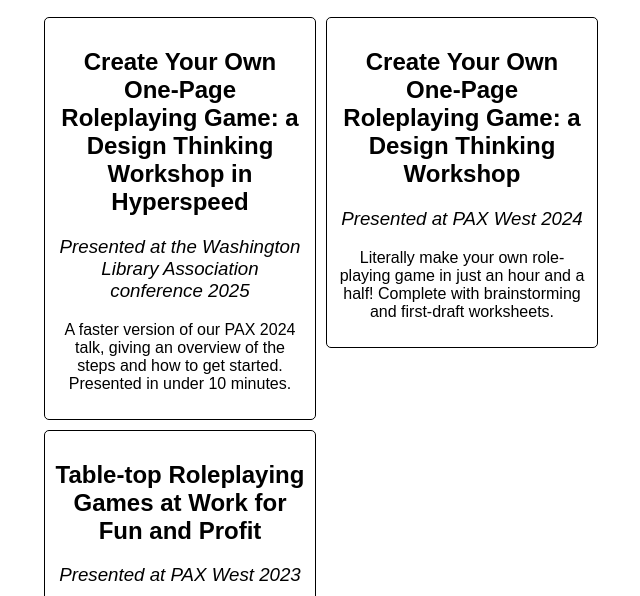
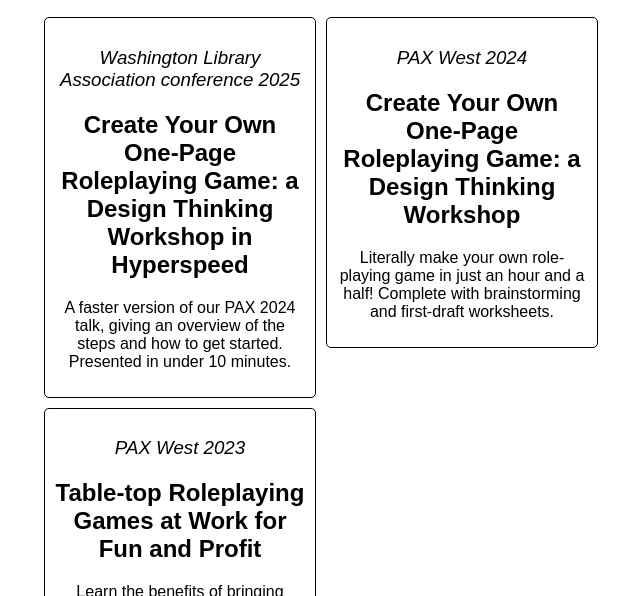
Before and after one commit to Microsoft-Storytellers-Guild/presentations, a plain HTML site: page index.html in a window 1280 px wide. Shown: the part 356-952 px from the top of the page, without its empty margins (296-936 px from the left). Drawn offline with Linux system fonts and the light colour scheme; a web font is replaced by a local one.

```diff
--- a/index.html
+++ b/index.html
@@ -25,8 +25,9 @@
 
   <a href="https://github.com/Microsoft-Storytellers-Guild/presentations/tree/main/10%20minute%20Create%20your%20own%20one-page%20RPG%20-%20Washington%20Library%20Association%20Conference%202025">
     <div class="card">
-          <h2>Create Your Own One-Page Roleplaying Game: a Design Thinking Workshop in Hyperspeed</h2>
-          <h3>Presented at the Washington Library Association conference 2025</h3>
+          <h3>Washington Library Association conference 2025</h3>
+      <h2>Create Your Own One-Page Roleplaying Game: a Design Thinking Workshop in Hyperspeed</h2>
+
           <p>A faster version of our PAX 2024 talk, giving an overview of the steps and how to get started. Presented in under 10 minutes.</p>
         </div>
     </a>
@@ -35,8 +36,9 @@
 
   <a href="https://github.com/Microsoft-Storytellers-Guild/presentations/tree/main/Create%20your%20own%20one-page%20RPG%20-%20PAX%20West%202024">
 <div class="card">
-      <h2>Create Your Own One-Page Roleplaying Game: a Design Thinking Workshop</h2>
-      <h3>Presented at PAX West 2024</h3>
+      <h3>PAX West 2024</h3>
+  <h2>Create Your Own One-Page Roleplaying Game: a Design Thinking Workshop</h2>
+
       <p>Literally make your own role-playing game in just an hour and a half! Complete with brainstorming and first-draft worksheets.</p>
     </div>
 </a>
@@ -44,33 +46,25 @@
 
 <a href="https://github.com/Microsoft-Storytellers-Guild/presentations/tree/main/Table-top%20roleplaying%20games%20at%20work%20-%20PAX%20West%202023">
 <div class="card">
-      <h2>Table-top Roleplaying Games at Work for Fun and Profit</h2>
-      <h3>Presented at PAX West 2023</h3>
+      <h3>PAX West 2023</h3>
+  <h2>Table-top Roleplaying Games at Work for Fun and Profit</h2>
+
       <p>Learn the benefits of bringing tabletop roleplaying games to your workplace, and how we did it at Microsoft.</p>
     </div>
 </a>
 
 </div>
 
-
-
-
-
-
 <hr>
-
-
-
-
-
 
 
 
 <h2 class="header-H2">Worksheets</h2>
 <div class="cards-wrapper">
 
-  <a href="https://github.com/Microsoft-Storytellers-Guild/presentations/blob/5719b9d8b3f99ec42abc0db1498016f4947cb3a3/Create%20your%20own%20one-page%20RPG%20-%20PAX%20West%202024/Create%20your%20own%20RPG%20worksheet.pdf">
+  <a href="https://github.com/Microsoft-Storytellers-Guild/presentations/blob/5719b9d8b3f99ec42abc0db1498016f4947cb3a3/">
 <div class="card">
+        <h3>PAX West 2024</h3>
       <h2>Create Your Own One-Page Roleplaying Game worksheets</h2>
       <p>The brainstorming and first-draft worksheets to compliment the presentation of the same name.</p>
     </div>
```
